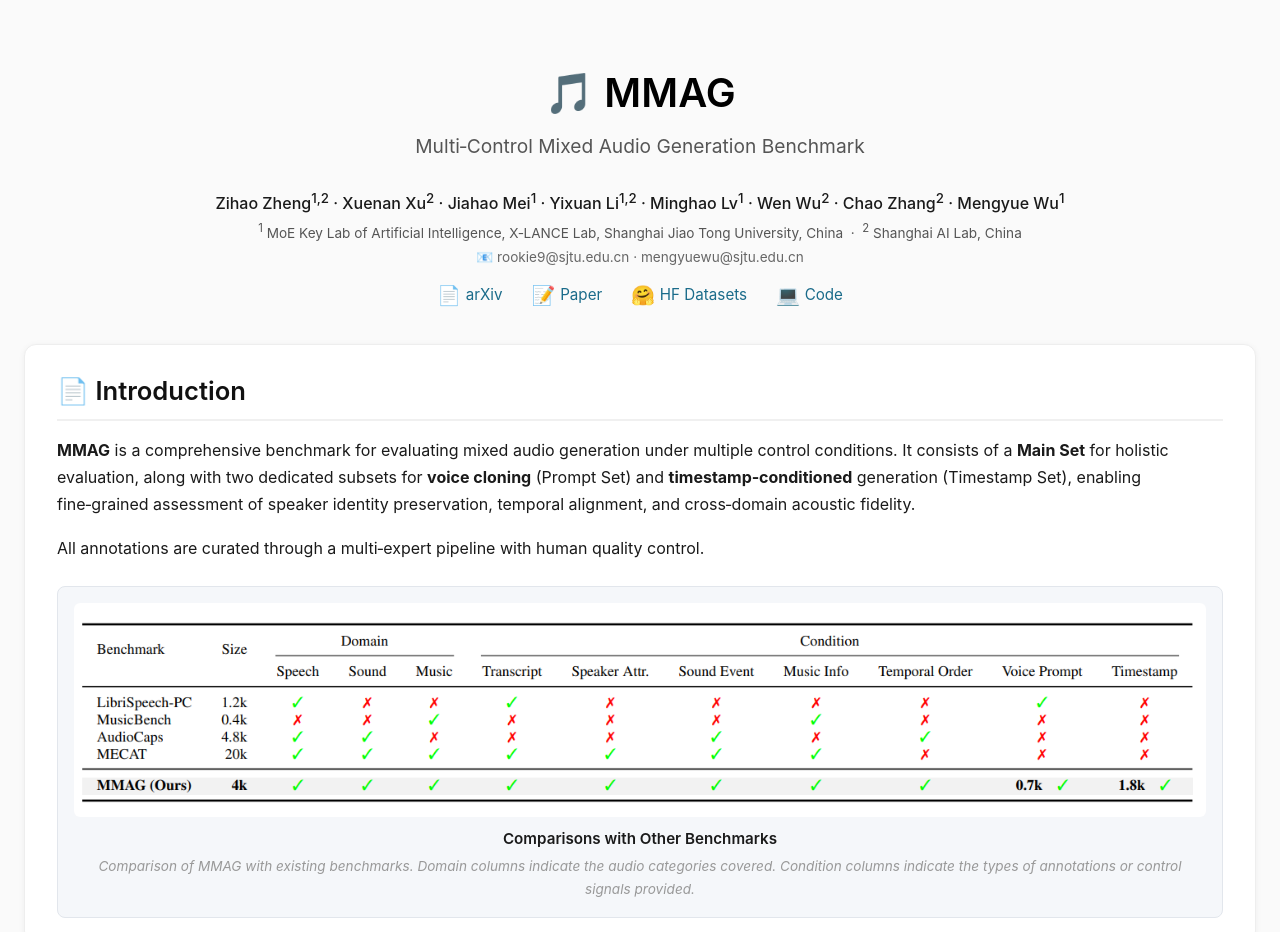
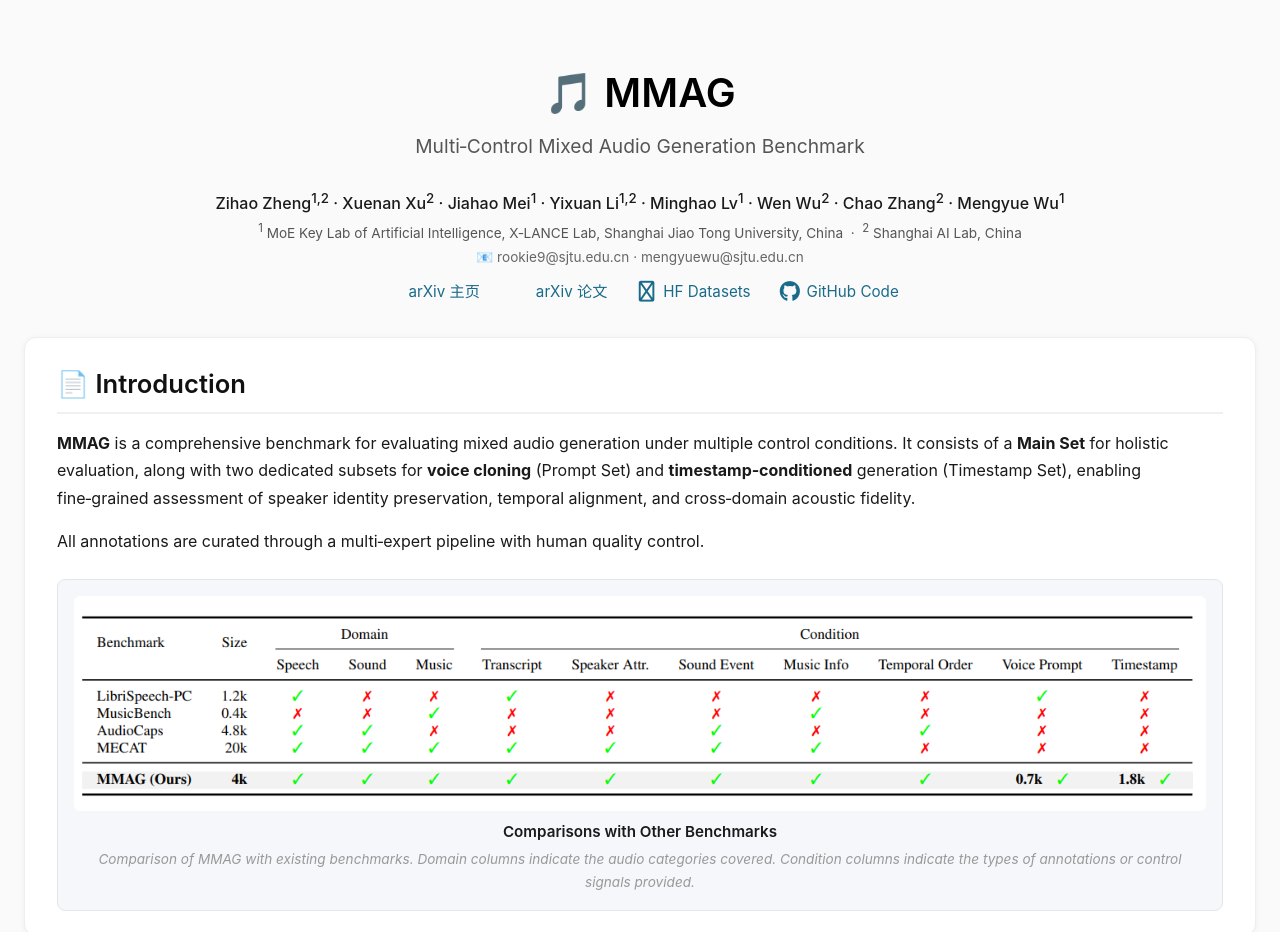
Before and after one commit to HiRookie9/MMAG-Page, a plain HTML site: page index.html in a window 1280 px wide. Shown: the top 932 px of the page. Drawn offline with Linux system fonts and the light colour scheme; some icons are missing.

Commit message:
Update index.html

```diff
--- a/index.html
+++ b/index.html
@@ -4,6 +4,10 @@
     <meta charset="UTF-8">
     <meta name="viewport" content="width=device-width, initial-scale=1.0">
     <title>MMAG · Multi‑Control Mixed Audio Generation Benchmark</title>
+    <!-- Font Awesome (免费) 用于 GitHub 等 -->
+    <link rel="stylesheet" href="https://cdnjs.cloudflare.com/ajax/libs/font-awesome/6.5.0/css/all.min.css">
+    <!-- Academicons 用于 arXiv -->
+    <link rel="stylesheet" href="https://cdn.jsdelivr.net/npm/academicons@1.9.4/css/academicons.min.css">
     <style>
         body {
             font-family: -apple-system, BlinkMacSystemFont, "Segoe UI", Roboto, "Helvetica Neue", Arial, sans-serif;
@@ -28,13 +32,13 @@
             margin-bottom: 1.2rem;
             padding-bottom: 0.4rem;
             text-align: center;
-            /* border-bottom 已移除 */
+            /* 横线已移除 */
         }
         .author-block {
             text-align: center;
             font-size: 0.95rem;
             line-height: 1.6;
-            margin: 0.2rem 0 0.6rem 0;  /* 下边距减小，紧贴图标栏 */
+            margin: 0.2rem 0 0.6rem 0;
         }
         .author-block .names {
             font-weight: 500;
@@ -50,7 +54,6 @@
             color: #666;
             margin-top: 0.2rem;
         }
-        /* 新增图标链接栏 */
         .icon-links {
             display: flex;
             justify-content: center;
@@ -66,13 +69,15 @@
             transition: border-color 0.15s;
             display: inline-flex;
             align-items: center;
-            gap: 0.3rem;
+            gap: 0.4rem;
         }
         .icon-links a:hover {
             border-bottom-color: #1a6b8a;
         }
-        .icon-links .link-icon {
-            font-size: 1.2rem;
+        .icon-links a i {
+            font-size: 1.3rem;
+            width: 1.3rem;
+            text-align: center;
         }
         .section {
             background: white;
@@ -263,7 +268,7 @@
 <h1>🎵 MMAG</h1>
 <div class="subtitle">Multi‑Control Mixed Audio Generation Benchmark</div>
 
-<!-- 作者信息（无方块） -->
+<!-- 作者信息 -->
 <div class="author-block">
     <div class="names">
         Zihao Zheng<sup>1,2</sup> · Xuenan Xu<sup>2</sup> · Jiahao Mei<sup>1</sup> · Yixuan Li<sup>1,2</sup> ·
@@ -278,12 +283,12 @@
     </div>
 </div>
 
-<!-- 一排图标链接（默认链接到 #，请自行替换真实 URL） -->
+<!-- 图标链接栏（使用专业图标） -->
 <div class="icon-links">
-    <a href="#" target="_blank"><span class="link-icon">📄</span> arXiv</a>
-    <a href="#" target="_blank"><span class="link-icon">📝</span> Paper</a>
-    <a href="https://huggingface.co/datasets/rookie9/MMAG" target="_blank"><span class="link-icon">🤗</span> HF Datasets</a>
-    <a href="#" target="_blank"><span class="link-icon">💻</span>Code</a>
+    <a href="#"><i class="ai ai-arxiv"></i> arXiv 主页</a>
+    <a href="#"><i class="ai ai-arxiv"></i> arXiv 论文</a>
+    <a href="#"><i class="fa-regular fa-database"></i> HF Datasets</a>
+    <a href="#"><i class="fa-brands fa-github"></i> GitHub Code</a>
 </div>
 
 <!-- ==================== INTRODUCTION ==================== -->
```
